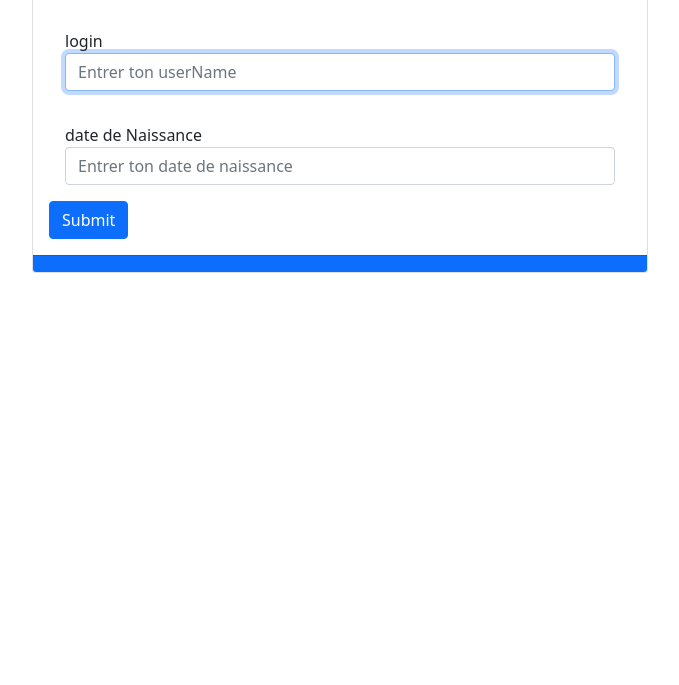
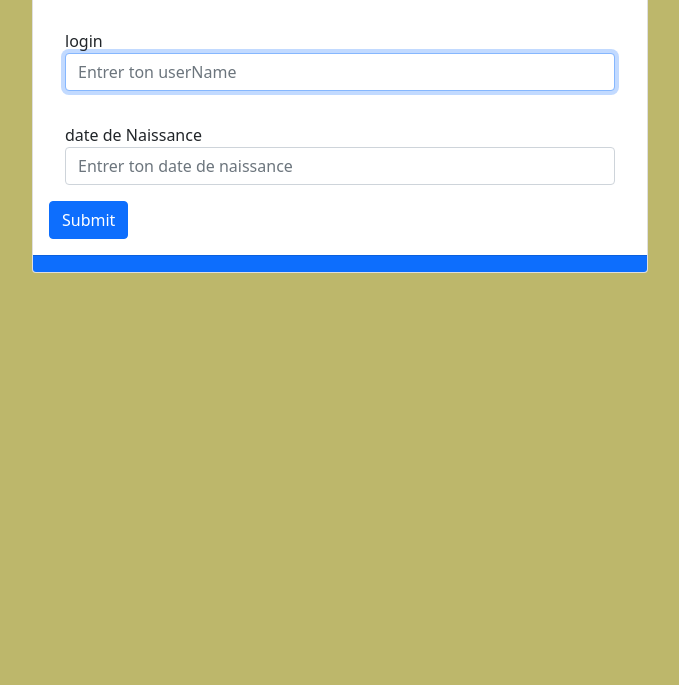
Before and after one commit to ET-TOUNANI/tp-Js, a plain HTML site: page exercice6/index.html in a window 1280 px wide. Shown: the part 115-800 px from the top of the page, without its empty margins (300-979 px from the left). Drawn offline with nearby package versions, Linux system fonts and the light colour scheme.

Commit message:
Update style.css

```diff
--- a/exercice6/style.css
+++ b/exercice6/style.css
@@ -1,3 +1,6 @@
+body {
+  background-color: darkkhaki;
+}
 .error{
     border: 1px solid red;
 
```
